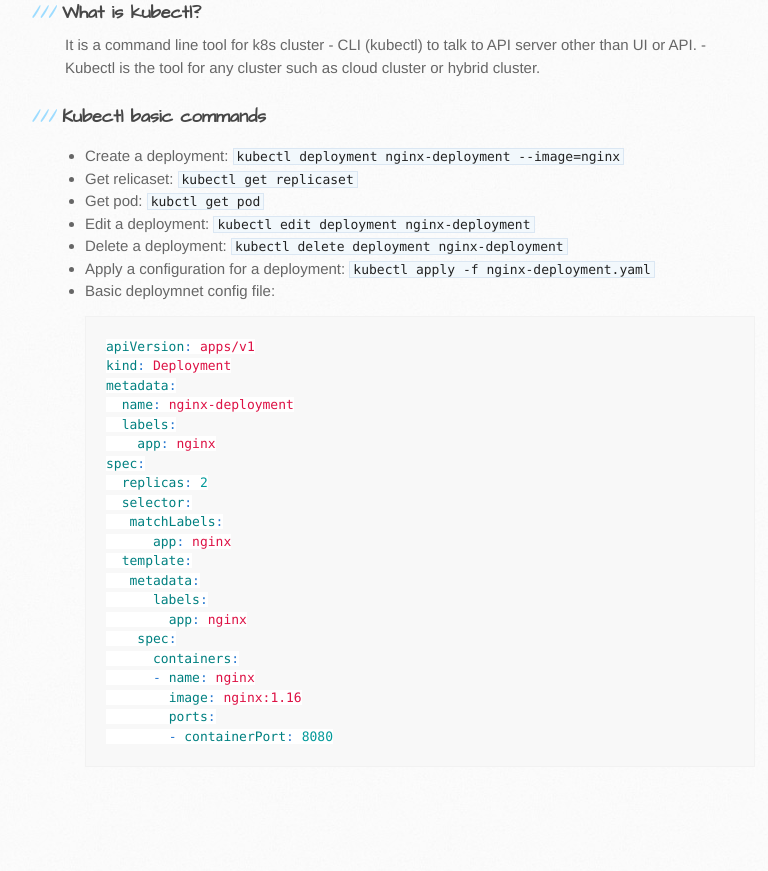
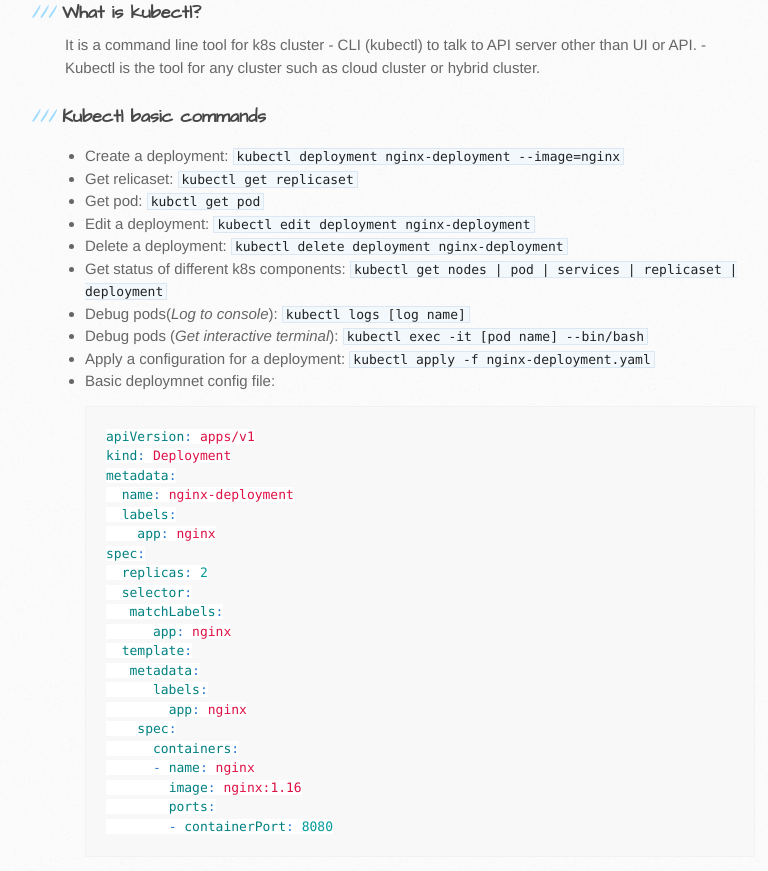
Before and after one commit to itcraftme/itcraftme, a Jekyll site: the page built from docs/it/k8s_knowledge.md, in a window 1280 px wide and 900 px high, scrolled down 3088 px. Shown: the top 871 px of the window, without its empty margins (105-873 px from the left). Built offline with Jekyll 4.4.1, drawn with Linux system fonts in a browser that asks for light colours; our own code applies the rules of GitHub Pages for plain Markdown files; before the commit the page ends 3908 px from its top, so only the background shows below that.

Commit message:
Update k8s_knowledge.md
add log command

````diff
--- a/docs/it/k8s_knowledge.md
+++ b/docs/it/k8s_knowledge.md
@@ -65,6 +65,9 @@ Start a cluster: `minikube start --vm-driver=hyperkit`
   - Get pod: `kubctl get pod`
   - Edit a deployment: `kubectl edit deployment nginx-deployment`
   - Delete a deployment: `kubectl delete deployment nginx-deployment`
+  - Get status of different k8s components: `kubectl get nodes | pod | services | replicaset | deployment`
+  - Debug pods(*Log to console*): `kubectl logs [log name]`
+  - Debug pods (*Get interactive terminal*): `kubectl exec -it [pod name] --bin/bash`
   - Apply a configuration for a deployment: `kubectl apply -f nginx-deployment.yaml`
   - Basic deploymnet config file:
     ```yml
````
